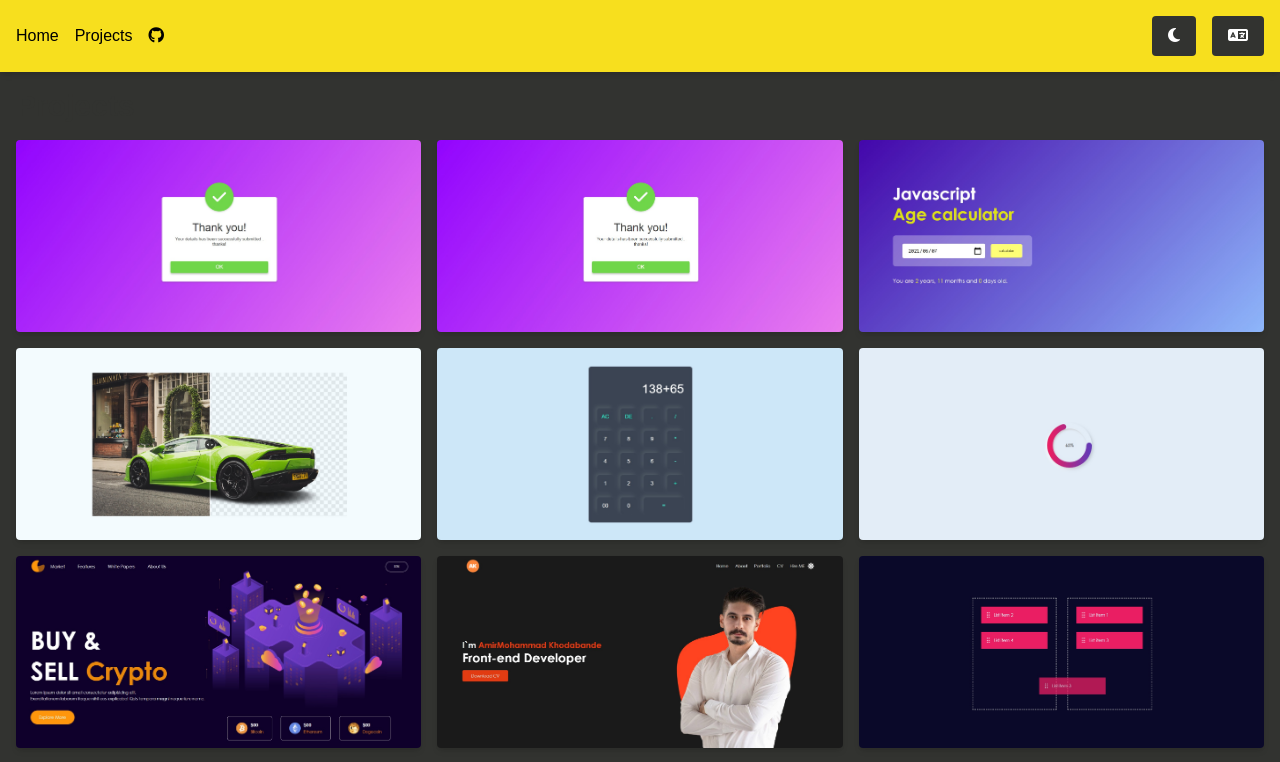
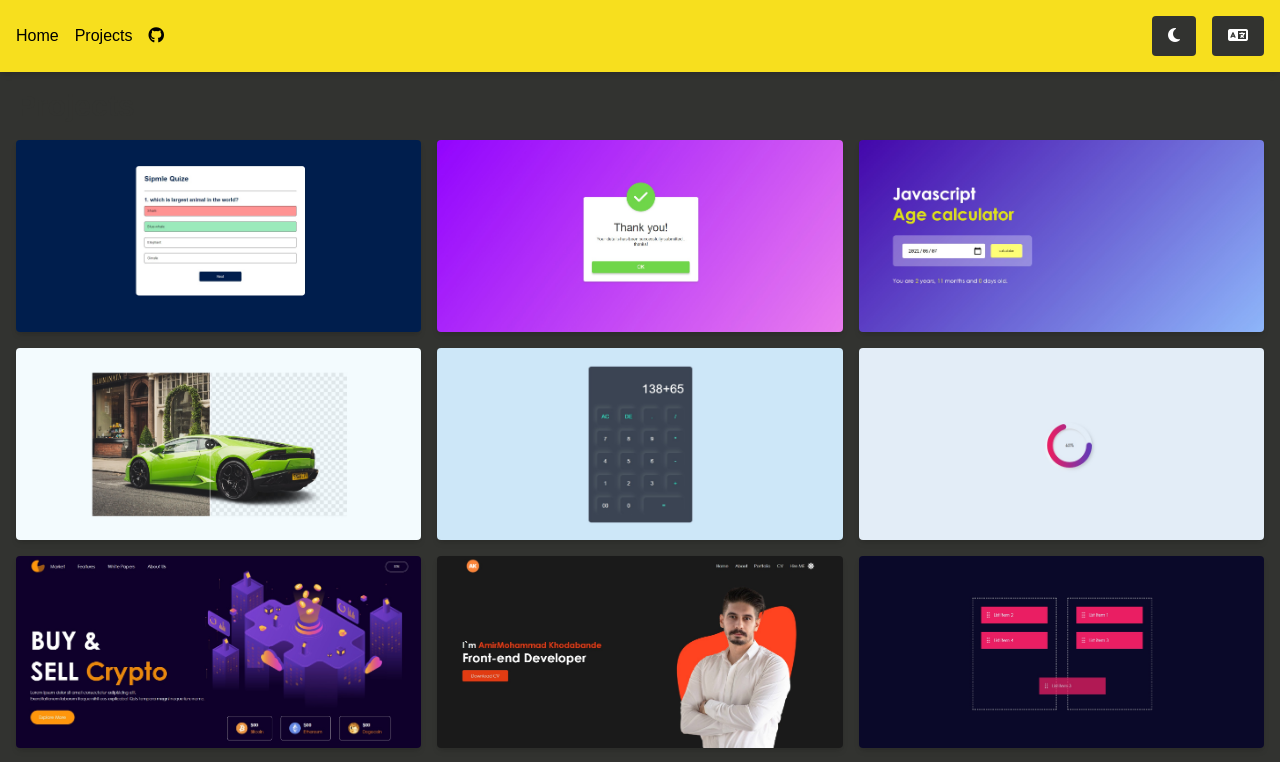
Before and after one commit to ikhodabande/30JavaScript-Projects, a React (Create React App) app in the folder javascript-in-react/: page / in a window 1280 px wide. Shown: the top 762 px of the page. Built offline with nearby package versions, Linux system fonts and the light colour scheme; a web font is replaced by a local one.

Commit message:
update project name

```diff
--- a/javascript-in-react/src/components/ProjectList.jsx
+++ b/javascript-in-react/src/components/ProjectList.jsx
@@ -29,7 +29,7 @@ import weatherapp from '../assets/weather app.jpg';
 import time from '../assets/time.jpg';
 
 const projects = [
-  { id: 1, name: '30 Projects', url: 'https://github.com/your-github-username/project1', image: popUp },
+  { id: 1, name: 'Quizapp', url: 'https://github.com/your-github-username/project1', image: Quizapp },
   { id: 2, name: 'A Popup', url: 'https://github.com/your-github-username/project2', image: popUp },
   { id: 3, name: 'Age Calculator', url: 'https://github.com/your-github-username/project3', image: agecaculator },
   { id: 4, name: 'Before After', url: 'https://github.com/your-github-username/project4', image: beforAfter },
```
